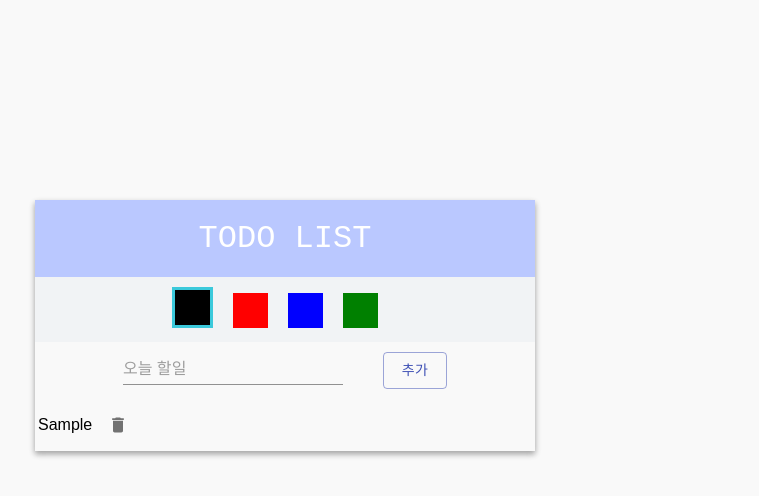
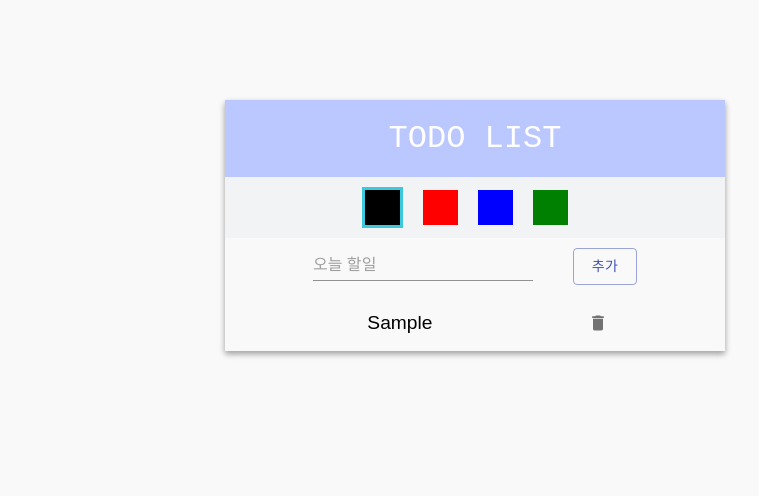
Before and after one commit to sohnjunior/playground, a React (Create React App) app in the folder react-todo/: page / in a window 1280 px wide. Both pictures are taken after typing "Sample" into the empty fields and a click on the button "추가". Shown: the top 496 px of the page, without its empty margins (165-924 px from the left). Built offline with nearby package versions, Linux system fonts and the light colour scheme.

Commit message:
CSS 수정

```diff
--- a/react-todo/src/App.css
+++ b/react-todo/src/App.css
@@ -1,7 +1,7 @@
 .todo-list {
   width: 500px;
   box-shadow: 0 3px 6px rgba(0,0,0,0.16), 0 3px 6px rgba(0,0,0,0.23);
-  margin: 200px 0px 0px 200px;
+  margin: 100px auto;
 }
 
 .title {
@@ -16,7 +16,9 @@
 
 .menu {
   background-color: #f1f3f5;
-  text-align: center;
+  display: flex;
+  align-items: center;
+  justify-content: center;
 }
 
 .input {
@@ -29,10 +31,16 @@
   margin-left: 40px;
 }
 
+.table {
+  width: 100%;
+}
+
 .todo {
-  font-size: 1rem;
+  font-size: 1.2rem;
   padding-top: 15px;
   padding-bottom: 15px;
+  text-align: center;
+  width: 70%;
 }
 
 .todo:hover {
@@ -40,6 +48,7 @@
 }
 
 .highlight {
+  color: grey !important;
   text-decoration: line-through;
 }
 
--- a/react-todo/src/components/Todos.jsx
+++ b/react-todo/src/components/Todos.jsx
@@ -1,11 +1,11 @@
 import React from 'react';
 import Todo from './Todo';
+import '../App.css';
 
 
 const Todos = ({ todoList, removeTodo, updateTodo }) => {
   return (
-    <table>
-      <tbody>
+    <table className="table">
       {todoList.map((todo, i) => {
         return (
           <tr key={i + todo}>
@@ -16,7 +16,6 @@ const Todos = ({ todoList, removeTodo, updateTodo }) => {
           </tr>
         );
       })}
-      </tbody>
     </table>
   );
 };
```
Also changed, not shown: 1 other file (tests, documents, lock files or other folders). Lines whose indentation alone changed are shown as unchanged.
